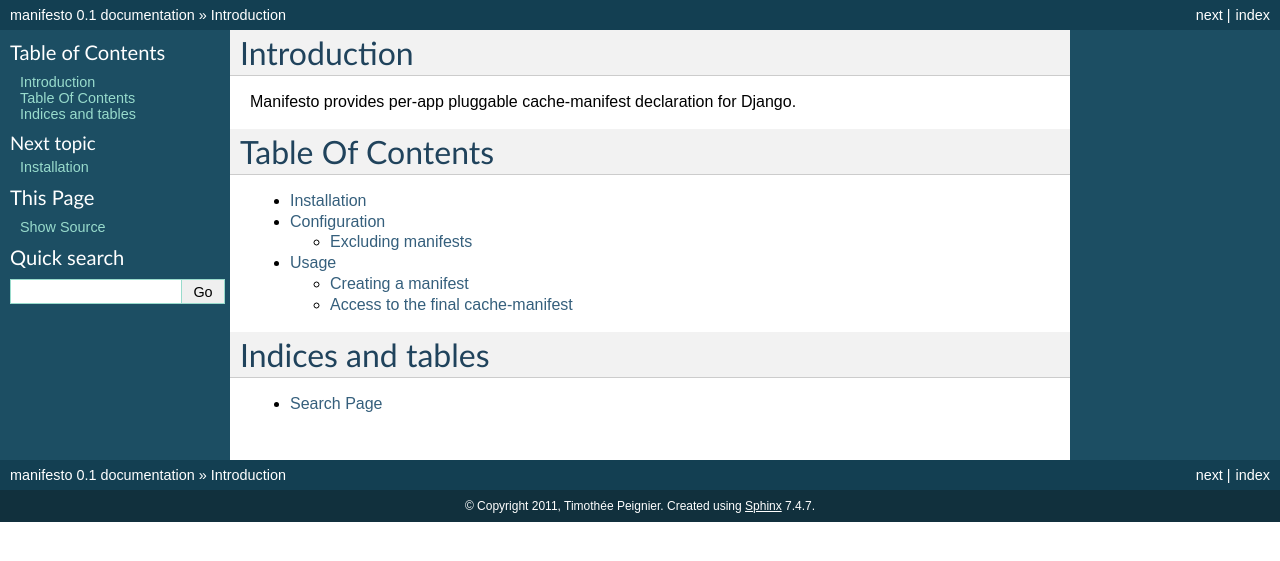
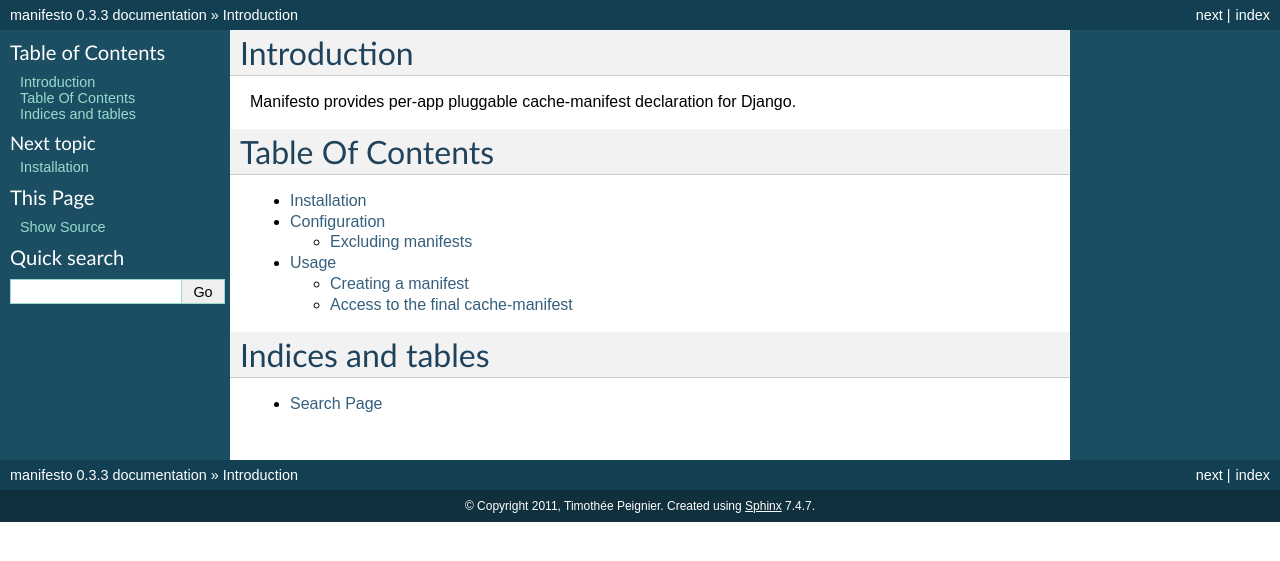
Before and after one commit to cyberdelia/manifesto, a Sphinx documentation site: the page built from docs/index.rst, in a window 1280 px wide. Shown: the top 561 px of the page. Built offline with Sphinx 7.4.7, drawn with Linux system fonts in a browser that asks for light colours.

Commit message:
bump version

```diff
--- a/docs/conf.py
+++ b/docs/conf.py
@@ -48,9 +48,9 @@
 # built documents.
 #
 # The short X.Y version.
-version = '0.1'
+version = '0.3'
 # The full version, including alpha/beta/rc tags.
-release = '0.1'
+release = '0.3.3'
 
 # The language for content autogenerated by Sphinx. Refer to documentation
 # for a list of supported languages.
--- a/setup.py
+++ b/setup.py
@@ -5,7 +5,7 @@
 
 setup(
     name='manifesto',
-    version='0.3.2',
+    version='0.3.3',
     description='Pluggable cache manifest for Django.',
     author=u'Timothée Peignier',
     author_email='timothee.peignier@tryphon.org',
```
